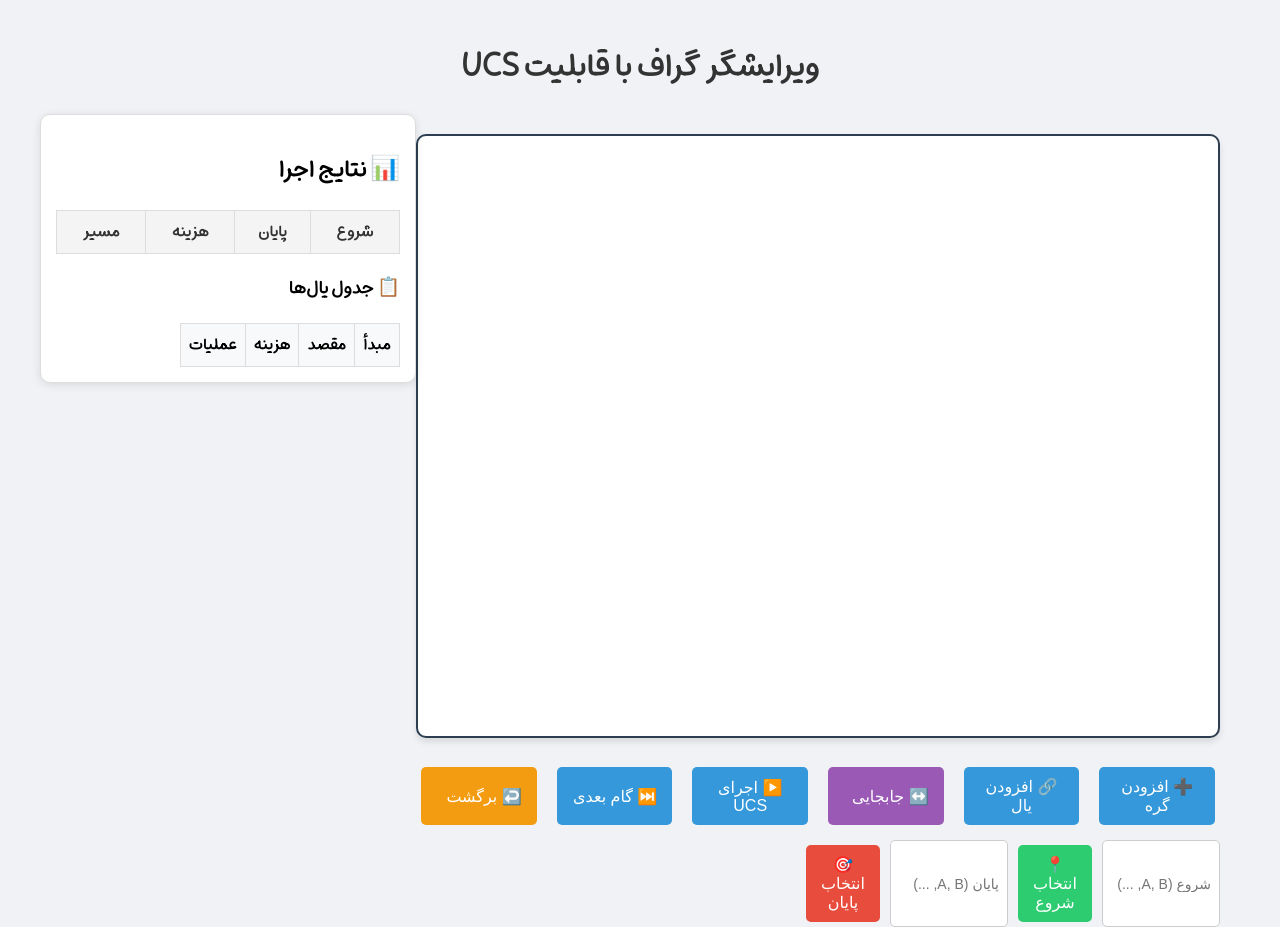
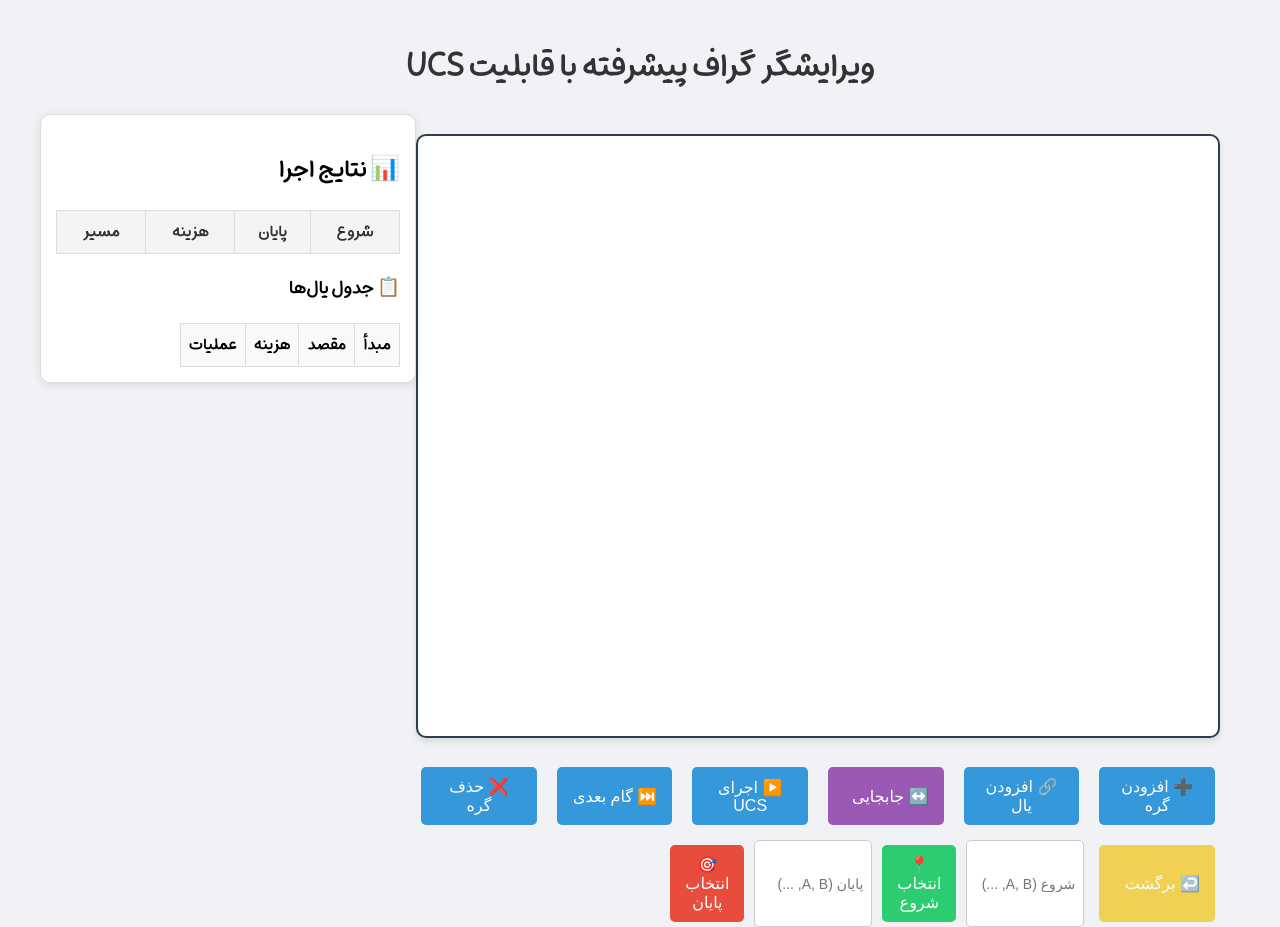
Before and after one commit to rahamoosavi1378/UCS-algorithm-visualization, a plain HTML site: page index.html in a window 1280 px wide. Drawn offline with Linux system fonts and the light colour scheme.

Commit message:
Update index.html

```diff
--- a/index.html
+++ b/index.html
@@ -14,7 +14,7 @@
 </head>
 <body>
 <div class="container">
-    <h1>ویرایشگر گراف با قابلیت UCS</h1>
+    <h1>ویرایشگر گراف پیشرفته با قابلیت UCS</h1>
     <div class="main-content">
         <div class="graph-editor">
             <canvas id="graphCanvas" width="800" height="600"></canvas>
@@ -24,7 +24,7 @@
                 <button id="moveNode">↔️ جابجایی</button>
                 <button id="runUCS">▶️ اجرای UCS</button>
                 <button id="nextStep">⏭️ گام بعدی</button>
-<!--                <button id="deleteNode">❌ حذف گره</button>-->
+                <button id="deleteNode">❌ حذف گره</button>
                 <button id="undoButton" title="Ctrl+Z">↩️ برگشت</button>
                 <div class="input-group">
                     <input type="text" id="startNode" placeholder="شروع (A, B, ...)">
```
